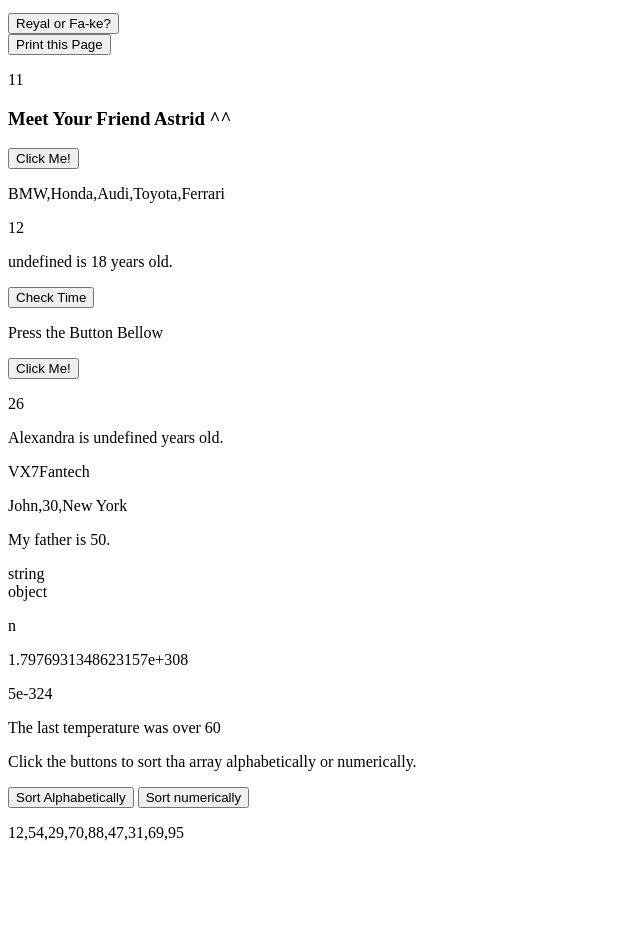
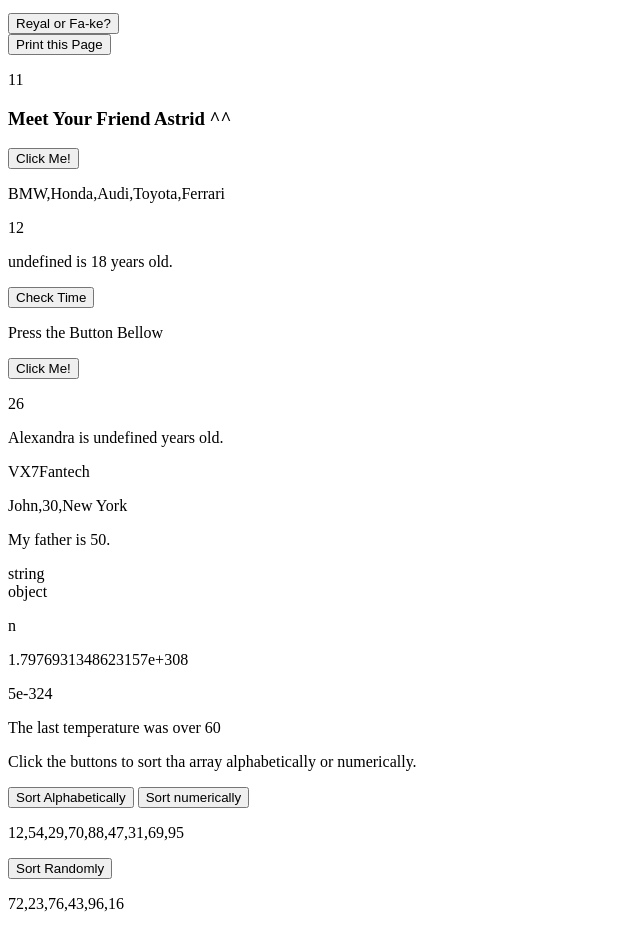
Before and after one commit to christinearroyo/LearningJScript, a plain HTML site: page index.html in a window 1280 px wide. Shown: the part 101-1030 px from the top of the page, without its empty margins (0-640 px from the left). Before the commit the page ends 959 px from the top, so only its background shows below. Drawn offline with Linux system fonts and the light colour scheme.

Commit message:
javascript

```diff
--- a/index.html
+++ b/index.html
@@ -58,6 +58,9 @@
     <button onclick="pindutan2()">Sort numerically</button>
     <p id="demo20"></p>
 
+    <button onclick="pindutan3()">Sort Randomly</button>
+    <p id="demo21"></p>
+
     <script src="index.js"></script>
 </body>
 </html>
--- a/index.js
+++ b/index.js
@@ -221,3 +221,11 @@ function pindutan2() {
     points.sort(function(a,b){return a - b});
     document.getElementById("demo20").innerHTML = points;
 }
+
+const points2 = [72,23,76,43,96,16];
+document.getElementById("demo21").innerHTML = points2;
+
+function pindutan3() {
+    points2.sort(function(){return 0.5 - Math.random()});
+    document.getElementById("demo21").innerHTML = points2;
+}
```
